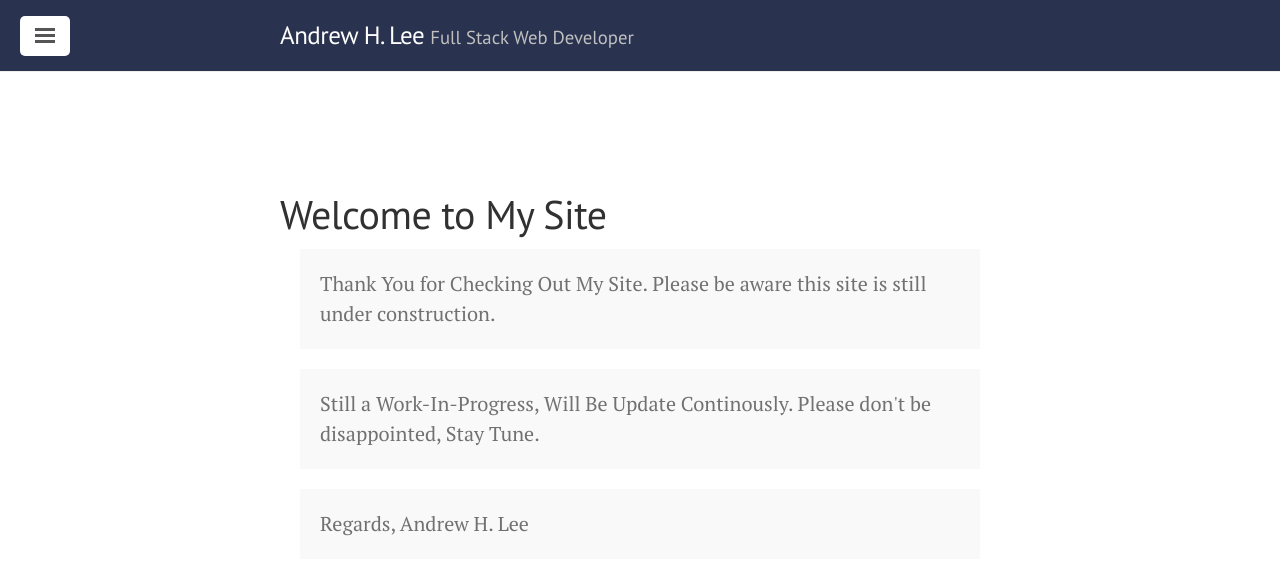
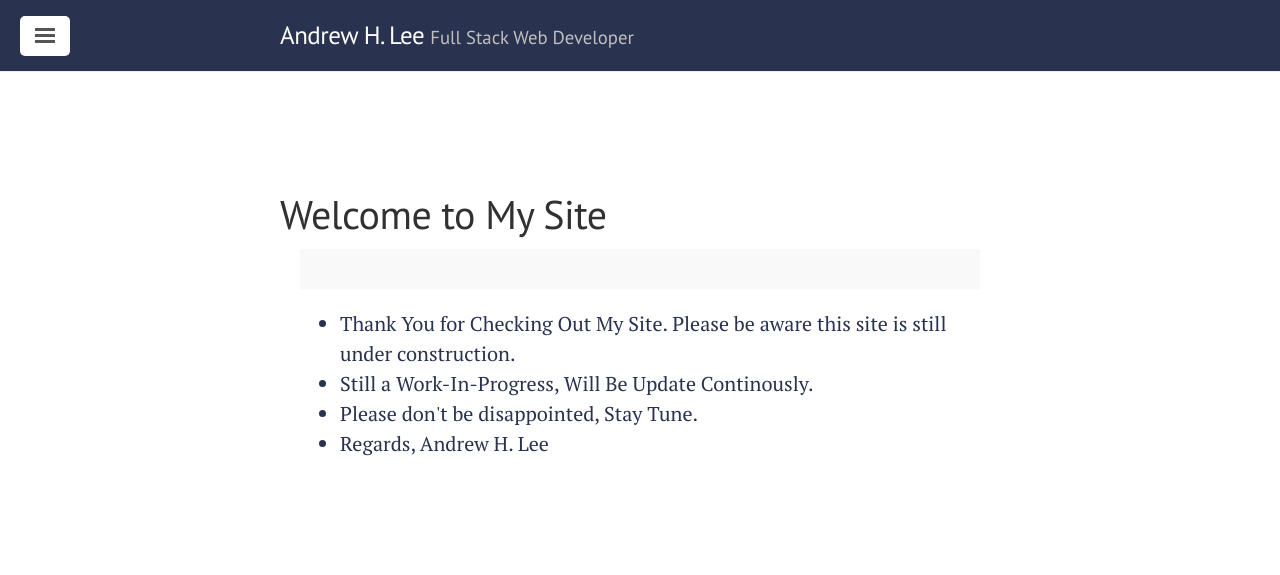
Before and after one commit to andrew-h-lee/andrew-h-lee.github.io, a Jekyll site: the page built from index.html, in a window 1280 px wide. Shown: the top 575 px of the page. Built offline with Jekyll 4.4.1, drawn with Linux system fonts in a browser that asks for light colours; the list of posts is cut into pages by our own code.

Commit message:
Update Minor Changes

```diff
--- a/index.html
+++ b/index.html
@@ -15,14 +15,12 @@ title: Home
           <div class="container">
 
             <p class="message">
-              Thank You for Checking Out My Site. Please be aware this site is still under construction.
-            </p>
-            <p class="message">
-              Still a Work-In-Progress, Will Be Update Continously.
-              Please don't be disappointed, Stay Tune.
-            </p>
-            <p class="message">
-              Regards, Andrew H. Lee
+              <ul>
+                <li>Thank You for Checking Out My Site. Please be aware this site is still under construction.</li>
+                <li>Still a Work-In-Progress, Will Be Update Continously.</li>
+                <li>Please don't be disappointed, Stay Tune.</li>
+                <li>Regards, Andrew H. Lee</li>
+              </ul>
             </p>
 
           </div>
```
Also changed, not shown: README.md.
